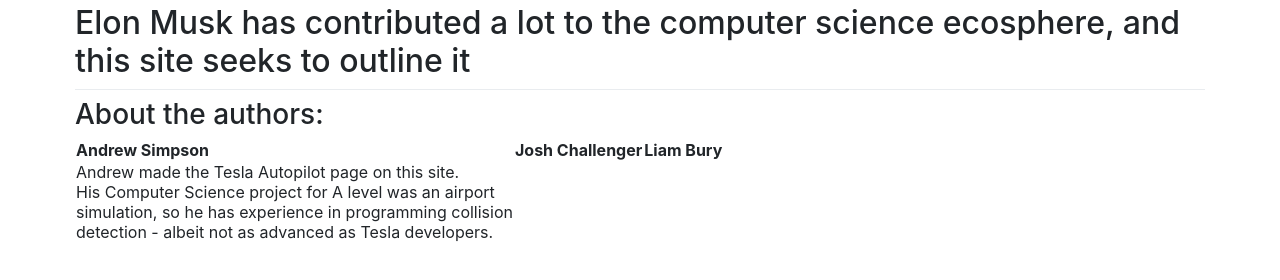
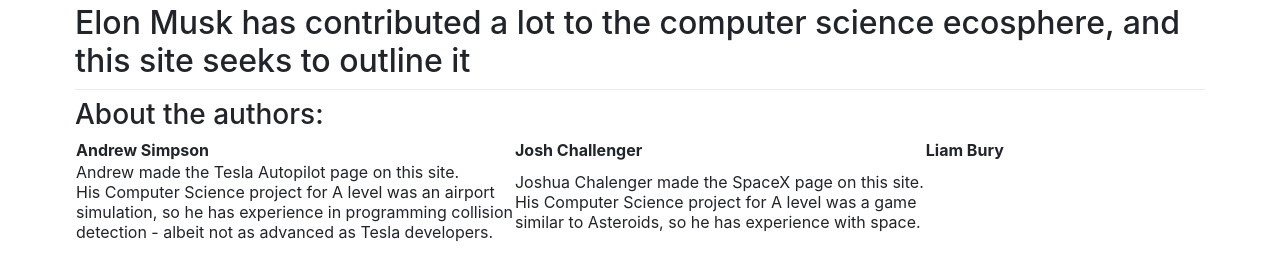
Before and after one commit to mattia-git/andrews891.github.io, a plain HTML site: page index.html in a window 1280 px wide. Shown: the part 62-342 px from the top of the page. Drawn offline with nearby package versions, Linux system fonts and the light colour scheme.

Commit message:
Update index.html
added description for josh

```diff
--- a/index.html
+++ b/index.html
@@ -35,6 +35,11 @@
             His Computer Science project for A level was an airport<br>
             simulation, so he has experience in programming collision<br>
             detection - albeit not as advanced as Tesla developers. </td>
+          <td>Joshua Chalenger made the SpaceX page on this site.<br>
+            His Computer Science project for A level was a game <br>
+            similar to Asteroids, so he has experience with space.<br>
+
+          </td>
         </tr>
       </table>
     </div>
```
